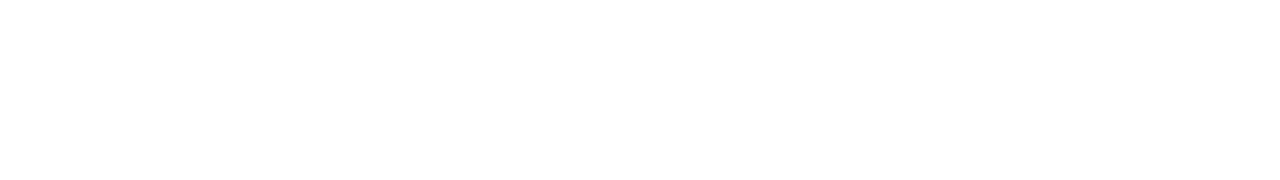
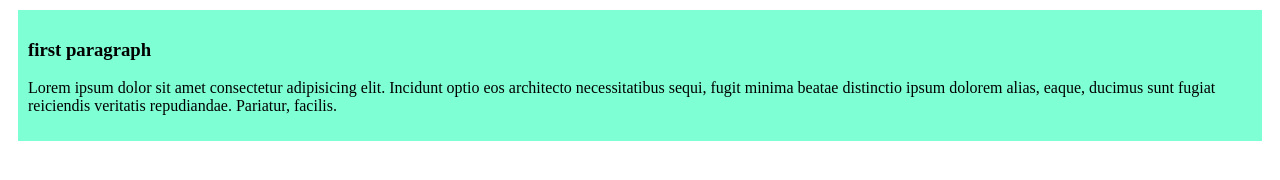
Before and after one commit to Mahmuda-07/my-first-github-repo, a plain HTML site: page index.html in a window 1280 px wide. Drawn offline with Linux system fonts and the light colour scheme.

Commit message:
added blog css

```diff
--- a/index.html
+++ b/index.html
@@ -4,8 +4,12 @@
     <meta charset="UTF-8">
     <meta name="viewport" content="width=device-width, initial-scale=1.0">
     <title>My First Ever Github Repo</title>
+    <link rel="stylesheet" href="style/blog.css">
 </head>
 <body>
-
+   <div>
+    <h3>first paragraph</h3>
+    <p>Lorem ipsum dolor sit amet consectetur adipisicing elit. Incidunt optio eos architecto necessitatibus sequi, fugit minima beatae distinctio ipsum dolorem alias, eaque, ducimus sunt fugiat reiciendis veritatis repudiandae. Pariatur, facilis.</p>
+   </div>
 </body>
 </html>
--- /dev/null
+++ b/style/blog.css
@@ -0,0 +1,6 @@
+div{
+    background-color:aquamarine;
+    padding: 10px;
+    border: 20px;
+    margin:10px;
+}
```
